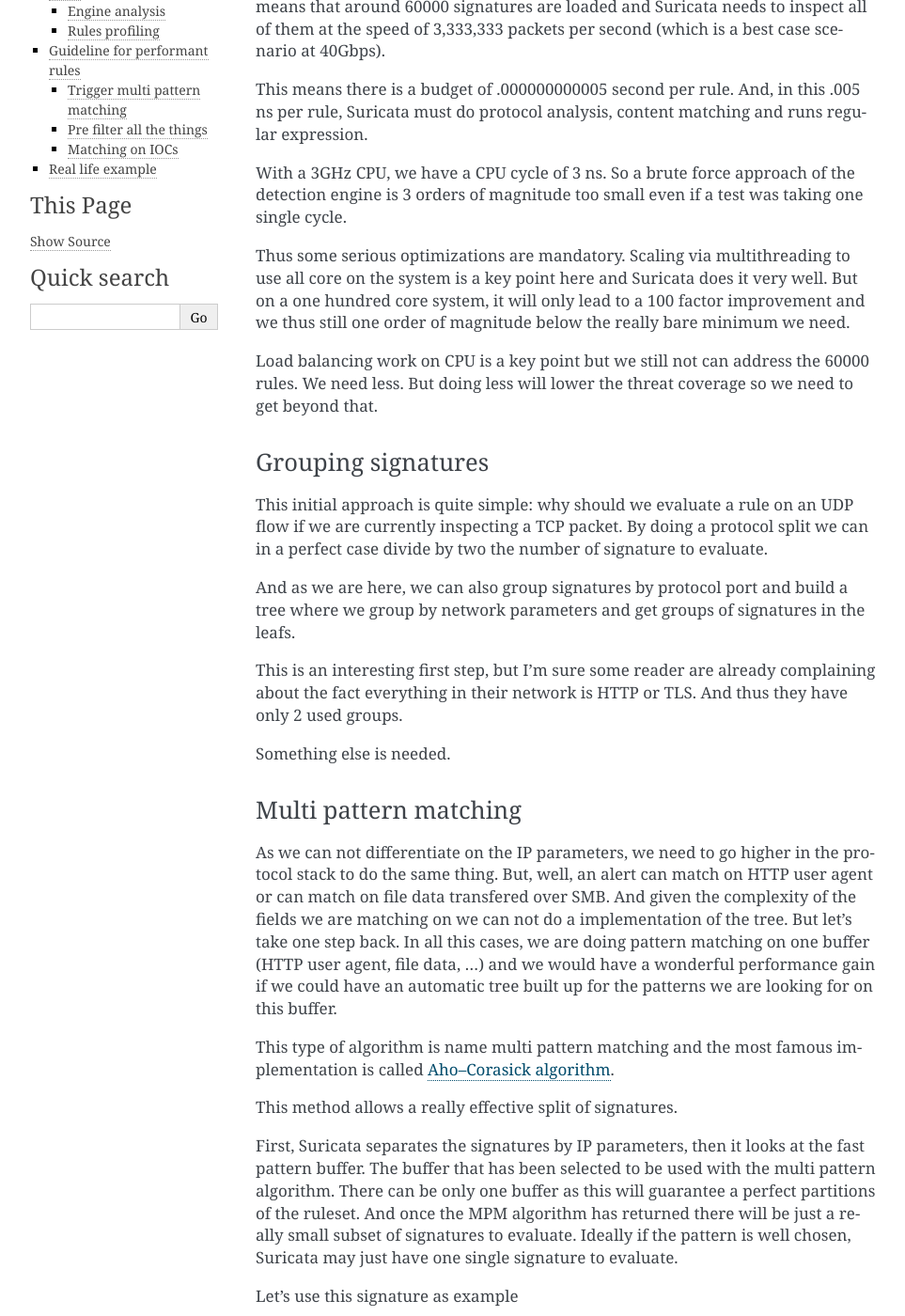
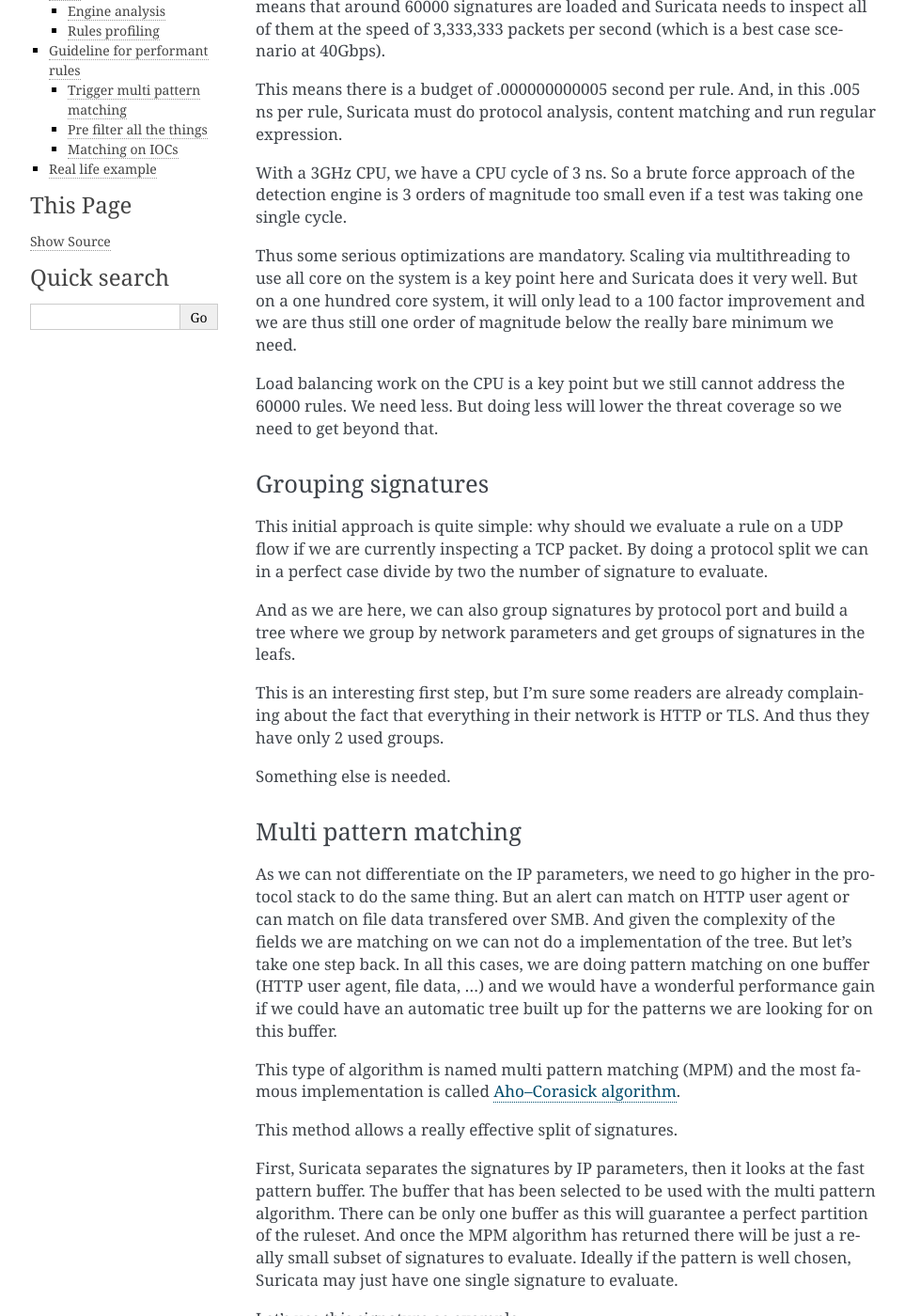
Before and after one commit to StamusNetworks/suricata-4-analysts, a Sphinx documentation site: the page built from source/write-performant-rules.rst, in a window 1280 px wide and 1400 px high, scrolled down 324 px. Shown: the whole window at 94% size, without its empty margins (148-1111 px from the left). Built offline with Sphinx 7.4.7, drawn with Linux system fonts in a browser that asks for light colours; some of the changed text lies outside the part shown.

Commit message:
Update write-performant-rules.rst

```diff
--- a/source/write-performant-rules.rst
+++ b/source/write-performant-rules.rst
@@ -8,21 +8,21 @@ Suricata detection engine optimizations
 The detection engine optimization challenge
 -------------------------------------------
 
-Suricata is able to run at speed like 40Gbps with full ETPro ruleset loaded.
+Suricata is able to run at a speed like 40Gbps with full ETPro ruleset loaded.
 This means that around 60000 signatures are loaded and Suricata needs to inspect all of them
 at the speed of 3,333,333 packets per second (which is a best case scenario at 40Gbps).
 
 This means there is a budget of .000000000005 second per rule. And, in this
-.005 ns per rule, Suricata must do protocol analysis, content matching and runs regular expression.
+.005 ns per rule, Suricata must do protocol analysis, content matching and run regular expression.
 
 With a 3GHz CPU, we have a CPU cycle of 3 ns. So a brute force approach of the detection engine
 is 3 orders of magnitude too small even if a test was taking one single cycle.
 
 Thus some serious optimizations are mandatory. Scaling via multithreading to use all core on the system
 is a key point here and Suricata does it very well. But on a one hundred core system, it will only lead to a
-100 factor improvement and we thus still one order of magnitude below the really bare minimum we need.
+100 factor improvement and we are thus still one order of magnitude below the really bare minimum we need.
 
-Load balancing work on CPU is a key point but we still not can address the
+Load balancing work on the CPU is a key point but we still cannot address the
 60000 rules. We need less. But doing less will lower the threat coverage
 so we need to get beyond that.
 
@@ -30,15 +30,15 @@ so we need to get beyond that.
 Grouping signatures
 -------------------
 
-This initial approach is quite simple: why should we evaluate a rule on an UDP flow if we are currently
+This initial approach is quite simple: why should we evaluate a rule on a UDP flow if we are currently
 inspecting a TCP packet. By doing a protocol split we can in a perfect case divide by two the number of signature
 to evaluate.
 
 And as we are here, we can also group signatures by protocol port and build a tree where we group
 by network parameters and get groups of signatures in the leafs.
 
-This is an interesting first step, but I'm sure some reader are already complaining
-about the fact everything in their network is HTTP or TLS. And thus they have only 2 used groups.
+This is an interesting first step, but I'm sure some readers are already complaining
+about the fact that everything in their network is HTTP or TLS. And thus they have only 2 used groups.
 
 Something else is needed.
 
@@ -47,14 +47,14 @@ Multi pattern matching
 ----------------------
 
 As we can not differentiate on the IP parameters, we need to go higher in the protocol stack to
-do the same thing. But, well, an alert can match on HTTP user agent or can match on file data
+do the same thing. But an alert can match on HTTP user agent or can match on file data
 transfered over SMB. And given the complexity of the fields we are matching on we can not do a
 implementation of the tree. But let's take one step back. In all this cases, we are doing
 pattern matching on one buffer (HTTP user agent, file data, ...) and we would have a wonderful
 performance gain if we could have an automatic tree built up for the patterns we are looking for
 on this buffer.
 
-This type of algorithm is name multi pattern matching and the most famous implementation
+This type of algorithm is named multi pattern matching (MPM) and the most famous implementation
 is called `Aho–Corasick algorithm <https://en.wikipedia.org/wiki/Aho%E2%80%93Corasick_algorithm>`_.
 
 This method allows a really effective split of signatures.
@@ -62,13 +62,13 @@ This method allows a really effective split of signatures.
 First, Suricata separates the signatures by IP parameters, then it looks
 at the fast pattern buffer. The buffer that has been selected to be used with
 the multi pattern algorithm. There can be only one buffer as this will guarantee
-a perfect partitions of the ruleset. And once the MPM algorithm has returned there
+a perfect partition of the ruleset. And once the MPM algorithm has returned there
 will be just a really small subset of signatures to evaluate. Ideally if the
 pattern is well chosen, Suricata may just have one single signature to evaluate.
 
 Let's use this signature as example ::
 
-  alert http any any -> any any (msg:"Bad Agent"; http.user_agent; content: "Winhttp"; fast_pattern; startswith; pcre:"/^Winhttp [0-9]+\/[0-9]+/"; sid:1;)
+  alert http any any -> any any (msg:"Bad Agent"; http.user_agent; content: "Winhttp"; fast_pattern; startswith; pcre:"/^Winhttp [0-9]+\/[0-9]+/"; sid:1;) --PO This rule does not match the paragraph below
 
 The evaluation of this signature by Suricata will be the following. It will be attached to the set of signatures
 that have the HTTP user agent as fast pattern. So the `WinLoaded` content match will be evaluated during
@@ -163,11 +163,11 @@ Rules profiling
 
 The information provided by Suricata in the engine analysis are really valuable but it is often
 really nice to see the impact on a real run. To do so, there is a profiling system inside Suricata
-that need to be activated during the build and can setup in the configuration.
+that need to be activated during the build and can be setup in the configuration.
 
 To build it you need to add ``--enable-profiling`` to the ``./configure`` command line. Suricata
 performance will be impacted but you will have a ``rule_perf.log`` file in your log directory with performance
-information
+information - PO Should we mention that this parameter should only be done for testing and not in production?
 
 .. code-block:: JSON
 
@@ -284,7 +284,7 @@ This signature has some serious problems when run inside Suricata. The engine an
     Warning: Rule has depth/offset with raw content keywords.  Please note the offset/depth will be checked against both packet payloads and stream.  If you meant to have the offset/depth checked against just the payload, you can update the signature as "alert tcp-pkt..."
     Warning: Rule is inspecting both the request and the response.
 
-First warning is about the lack of option, signature is not checking the direction (to client in our case) or ensuring the flow is established. Second warning is more interesting because it warns us that Suricata will inspect twice the content, one time for every TCP packet and one time for each TCP stream. And finally the third warning is mentioning that the signature could inspect request and response (if ever HTTP_PORTS variable is broad).
+First warning is about the lack of option, signature is not checking the direction (to client in our case) or ensuring the flow is established. Second warning is more interesting because it warns us that Suricata will inspect the content twice, one time for every TCP packet and one time for each TCP stream. And finally the third warning is mentioning that the signature could inspect request and response (if ever HTTP_PORTS variable is broad).
 
 But the presence itself of HTTP_PORTS is a problem. If ever the attacker changes the port of the web server, to something not covered by the variable, we will miss the detection. A typical Suricata signature will fix that by making use of the port independent protocol detection. This can simply be done by doing: ::
 
```
Also changed, not shown: other parts of source/write-performant-rules.rst (+7 -7 lines).
